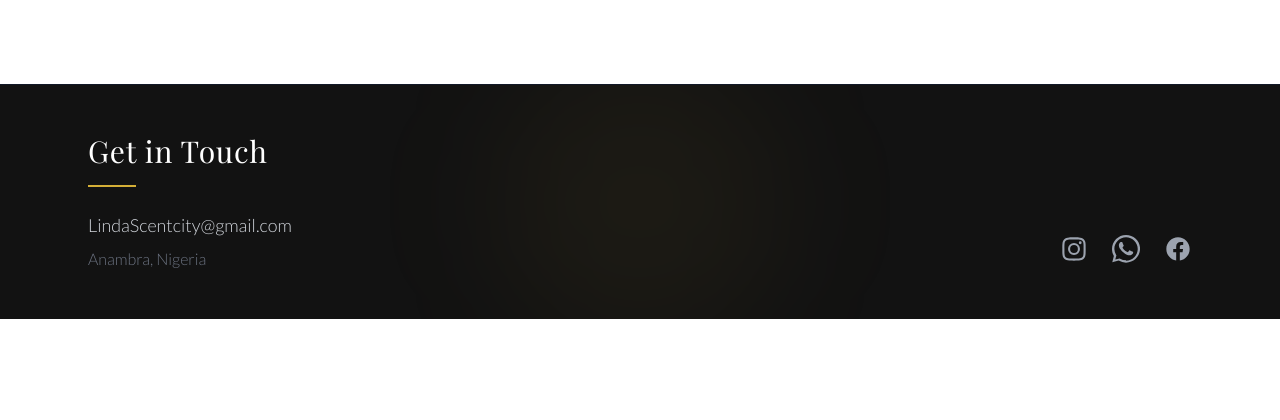
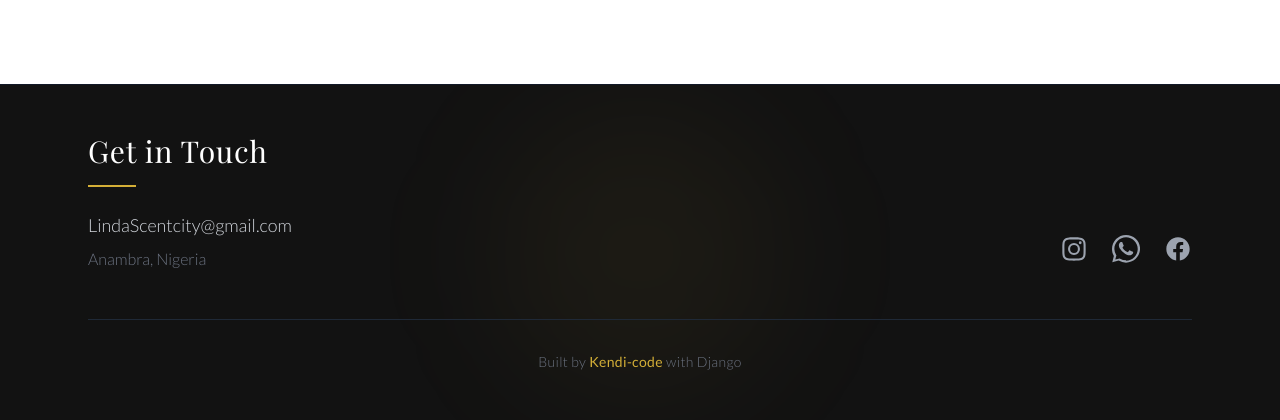
Before and after one commit to Kendi-code/Linda-Scentcity, a Django app: page / in a window 1280 px wide. Shown: the part 1516-1936 px from the top of the page. Before the commit the page ends 1835 px from the top, so only its background shows below. Run offline with Django 5.2, Linux system fonts and the light colour scheme; data that the repository does not hold is empty; some libraries are stand-ins or nearby versions; some web fonts are replaced.

Commit message:
Updated footer layout to be smaller and divided

```diff
--- a/shop/templates/shop/index.html
+++ b/shop/templates/shop/index.html
@@ -112,7 +112,8 @@
     <section id="contact" class="py-12 bg-dark text-white relative overflow-hidden border-t border-gray-900">
         <div class="absolute top-1/2 left-1/2 -translate-x-1/2 -translate-y-1/2 w-[300px] h-[300px] bg-gold/5 rounded-full blur-3xl pointer-events-none"></div>
 
-        <div class="relative z-10 max-w-6xl mx-auto px-6 flex flex-col md:flex-row justify-between items-center md:items-end gap-10">
+        <div class="relative z-10 max-w-6xl mx-auto px-6">
+            <div class="flex flex-col md:flex-row justify-between items-center md:items-end gap-10">
 
                 <div class="text-center md:text-left">
                     <h3 class="text-3xl font-serif mb-4 tracking-wide">Get in Touch</h3>
@@ -146,10 +147,15 @@
                         </svg>
                     </a>
                 </div>
+            </div>
 
+            <div class="mt-12 pt-8 border-t border-gray-800 text-center">
+                <p class="text-gray-500 text-sm font-light tracking-wide">
+                    Built by <span class="text-gold font-medium">Kendi-code</span> with Django
+                </p>
+            </div>
         </div>
     </section>
-
     <script>
         document.addEventListener('DOMContentLoaded', () => {
             const navbar = document.getElementById('navbar');
```
Lines whose indentation alone changed are shown as unchanged.
